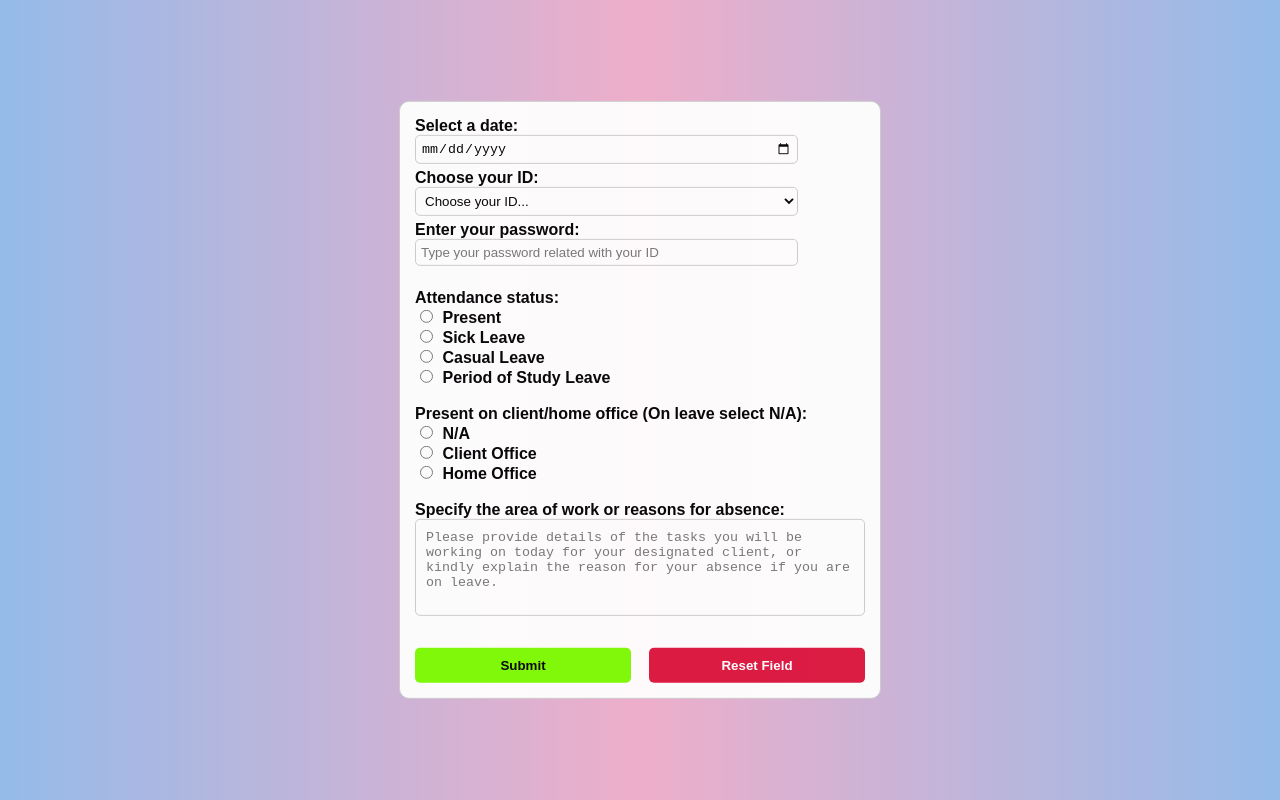
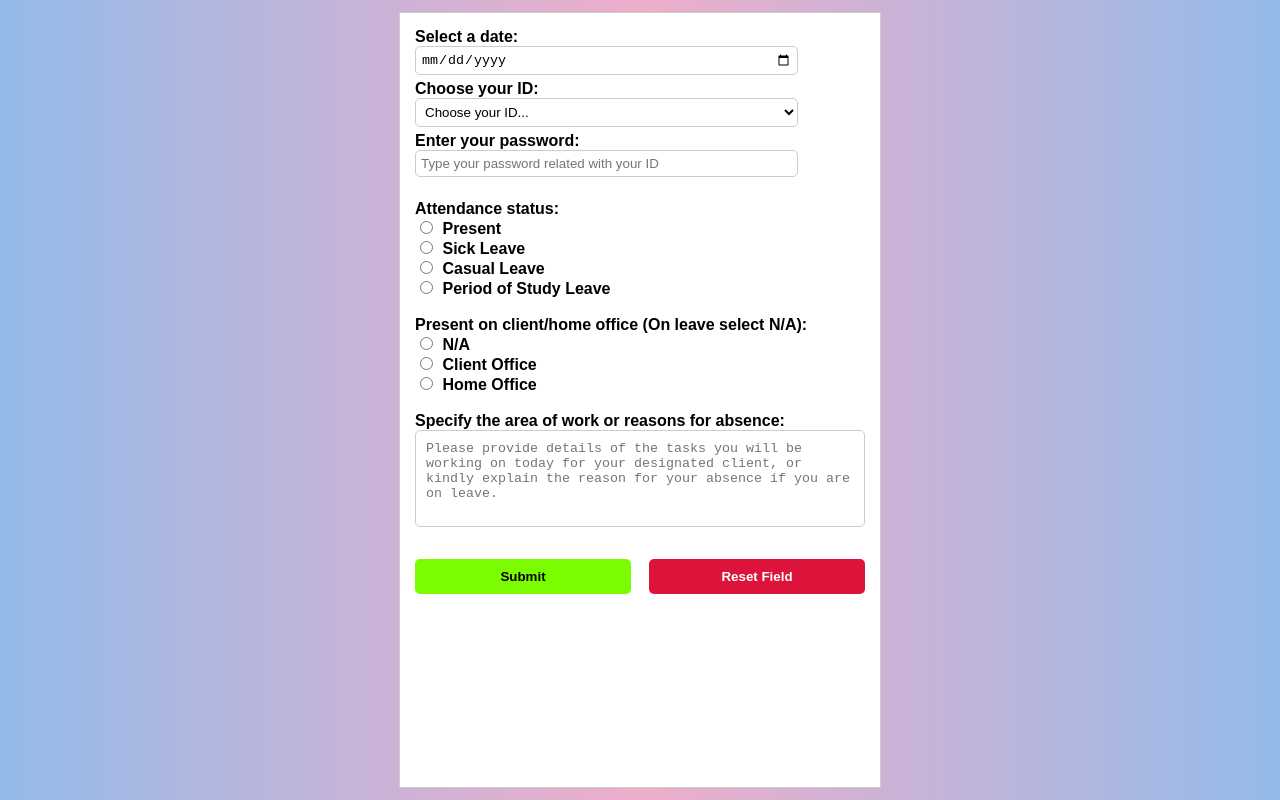
Before and after one commit to TBiswas33459/AttendanceForm, a plain HTML site: page index.html in a window 1280 px wide. Drawn offline with Linux system fonts and the light colour scheme.

Commit message:
Update index.css

```diff
--- a/index.css
+++ b/index.css
@@ -7,12 +7,14 @@ body {
 
 form {
     width: 450px;
+    height: 93vh; /* Set a fixed height, 80% of the viewport height */
     margin: 0 auto;
     padding: 15px;
-    border-radius: 10px;
+    border-radius: 0px;
     border: 1px solid #ccc;
-    background-color: white; opacity: .95;
-
+    background-color: white;
+    opacity: 100;
+    overflow-y: auto; /* Enable vertical scrolling when content exceeds the height */
     /* Center the form vertically */
     position: absolute;
     top: 50%;
```
